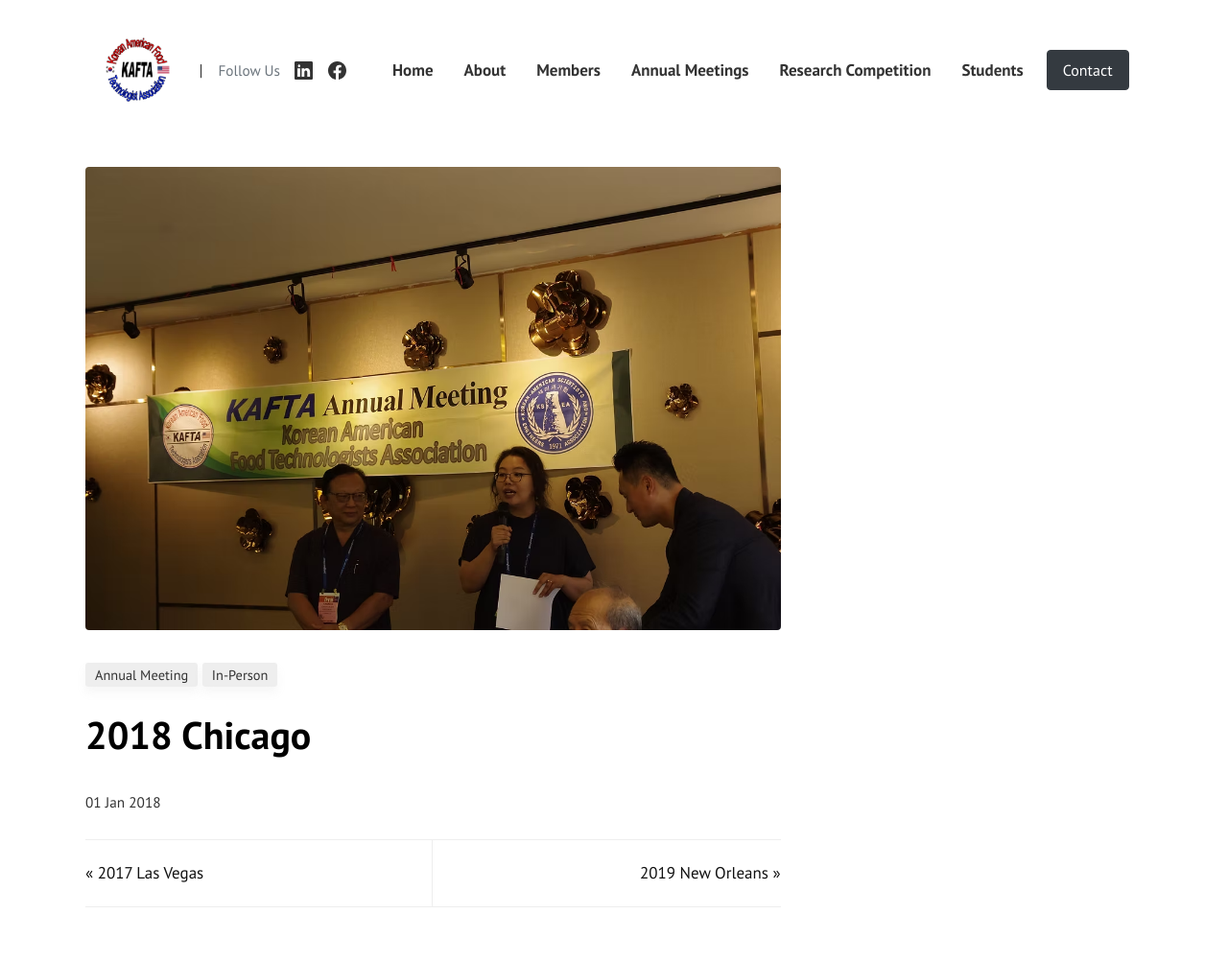
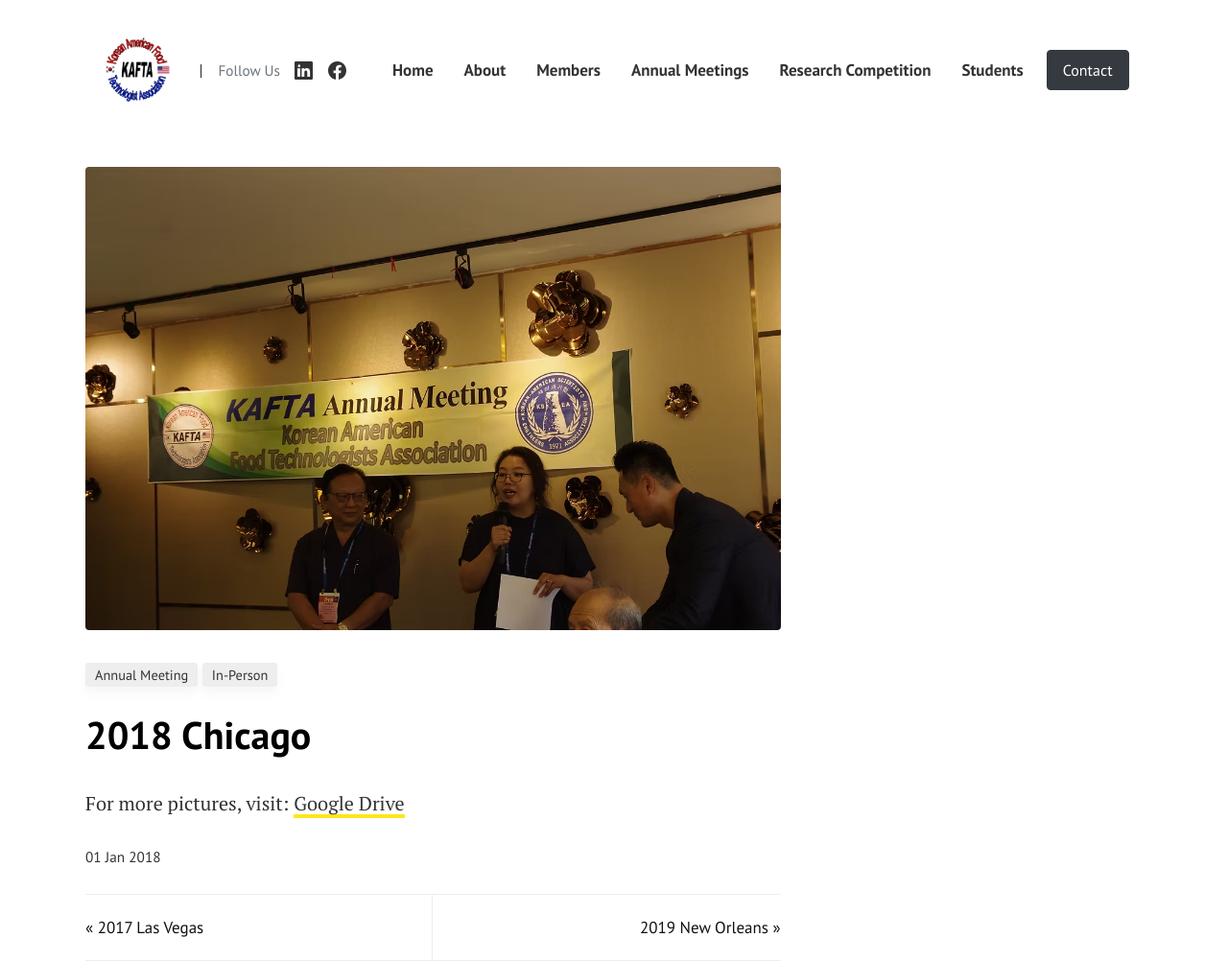
Before and after one commit to KAFTA-USA/KAFTA-USA.github.io, a Jekyll site: the page built from _posts/2018-01-01-Chicago.md, in a window 1280 px wide and 1002 px high. Shown: the whole window at 96% size. Built offline with Jekyll 4.4.1, drawn with Linux system fonts in a browser that asks for light colours.

Commit message:
Update 2018-01-01-Chicago.md

```diff
--- a/_posts/2018-01-01-Chicago.md
+++ b/_posts/2018-01-01-Chicago.md
@@ -1,8 +1,10 @@
 ---
 layout: post
 title:  "2018 Chicago"
-author: Minho
-categories: [ Annual Meeting, In-Person]
+author: Admin
+categories: [ Annual Meeting, In-Person ]
 image: assets/images/meeting/2018 Chicago/2018-10.avif
 featured: true
 ---
+
+For more pictures, visit: [Google Drive](https://drive.google.com/drive/folders/1tyRpo9MdK6JwgpSbseGkyOhlB8FbUja5?usp=sharing)
```
